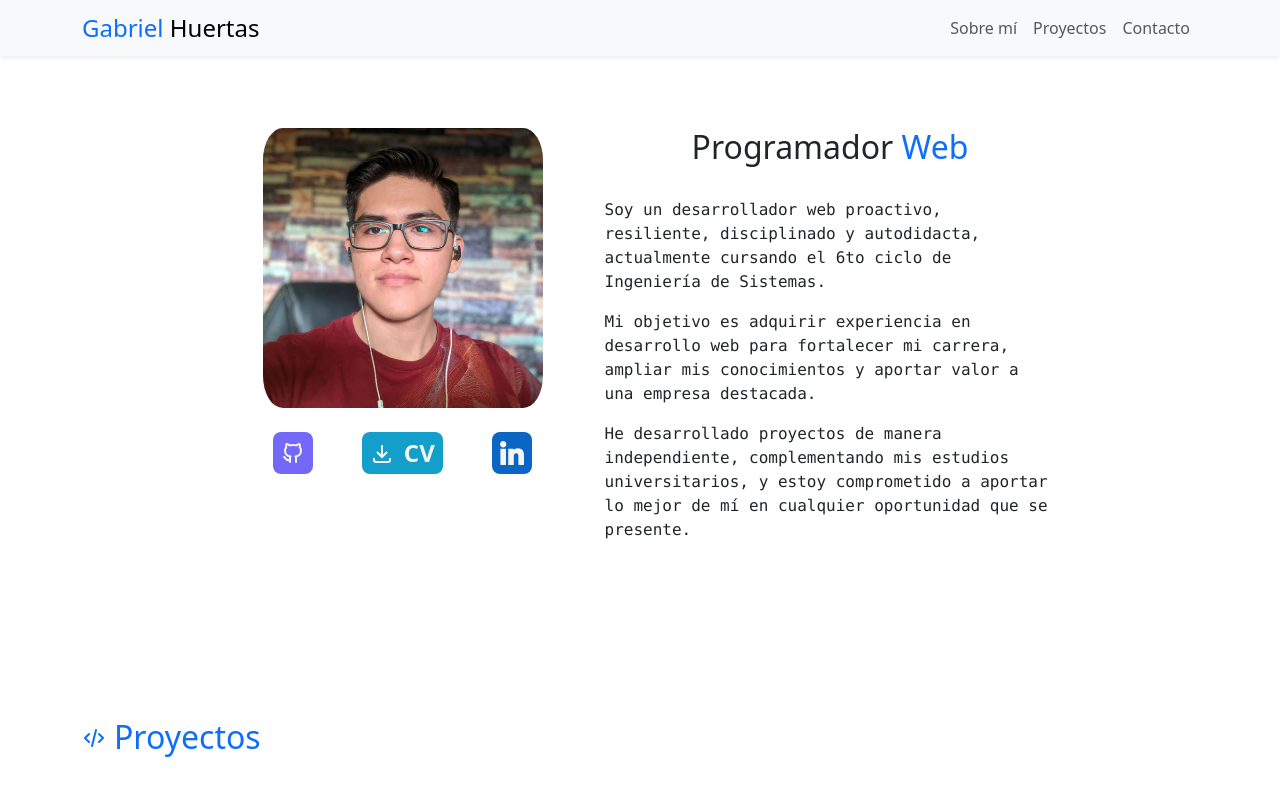
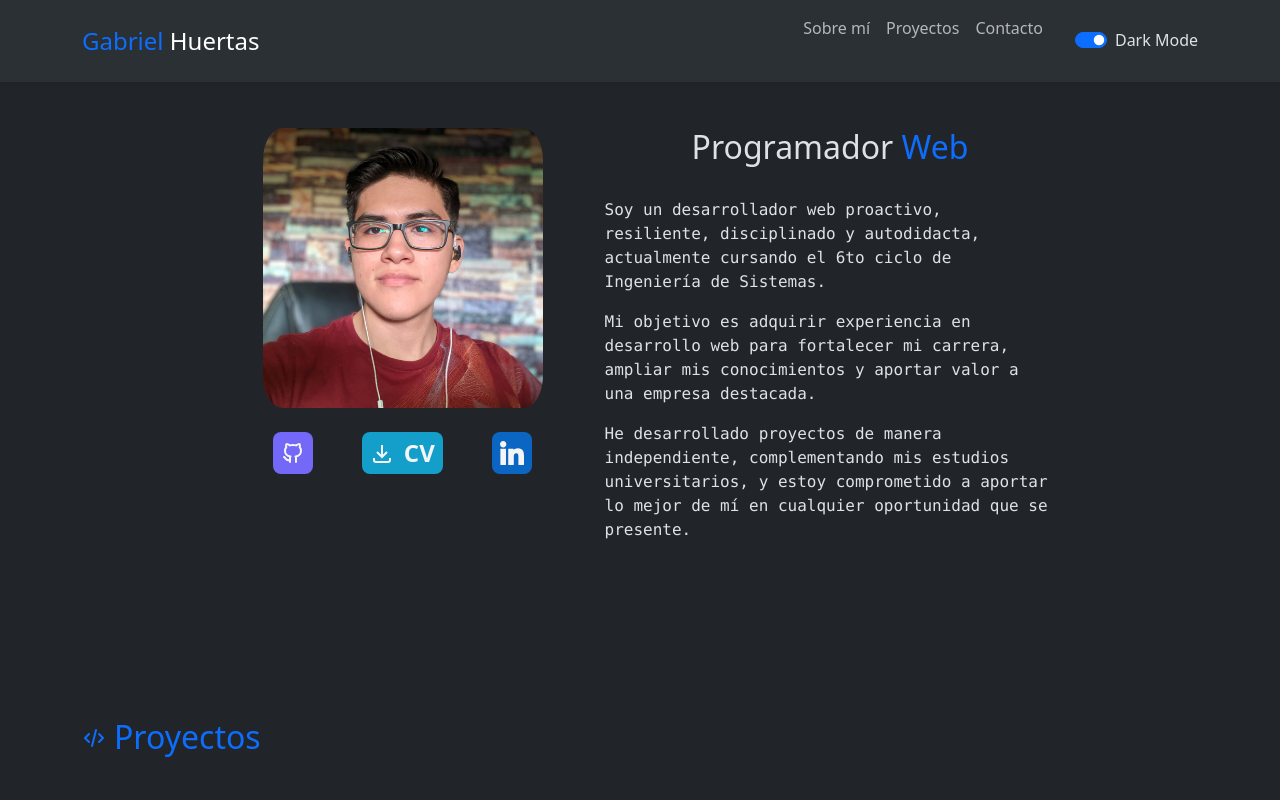
Before and after one commit to GuDex-Dev/u-lab02-ingenieria-web, a plain HTML site: page index.html in a window 1280 px wide. Shown: the top 800 px of the page. Drawn offline with nearby package versions, Linux system fonts and the light colour scheme.

Commit message:
feat: Dark Mode Checkbox

```diff
--- a/index.html
+++ b/index.html
@@ -1,5 +1,5 @@
 <!DOCTYPE html>
-<html lang="es" data-bs-theme="light">
+<html lang="es" data-bs-theme="dark">
   <head>
     <meta charset="UTF-8" />
     <meta name="viewport" content="width=device-width, initial-scale=1" />
@@ -42,7 +42,18 @@
               >Sobre mí</a
             >
             <a class="nav-link" href="#proyectos">Proyectos</a>
-            <a class="nav-link" href="#contacto">Contacto</a>
+            <a class="nav-link me-4" href="#contacto">Contacto</a>
+            <div class="form-check form-switch d-flex align-items-center gap-2">
+              <input
+                class="form-check-input my-4"
+                type="checkbox"
+                id="darkModeSwitch"
+                checked
+              />
+              <label class="form-check-label" for="darkModeSwitch">
+                Dark Mode
+              </label>
+            </div>
           </div>
         </div>
       </div>
@@ -420,7 +431,7 @@
 
         <div class="row container justify-content-center mt-5">
           <!-- Left -->
-          <article class="col-md-5 align-self-center">
+          <article class="col-lg-5 align-self-center">
             <ul class="list-unstyled mb-5">
               <li class="mb-5 fw-semibold fs-5">
                 <svg
@@ -531,7 +542,7 @@
           </article>
 
           <!-- Right -->
-          <article class="col-10 col-md-5 mb-4">
+          <article class="col-10 col-lg-5 mb-4">
             <!-- Logo -->
             <div class="row justify-content-center mb-4">
               <img
@@ -550,5 +561,7 @@
       integrity="sha384-YvpcrYf0tY3lHB60NNkmXc5s9fDVZLESaAA55NDzOxhy9GkcIdslK1eN7N6jIeHz"
       crossorigin="anonymous"
     ></script>
+
+    <script src="index.js"></script>
   </body>
 </html>
--- /dev/null
+++ b/index.js
@@ -0,0 +1,19 @@
+document.addEventListener("DOMContentLoaded", (event) => {
+  const htmlElement = document.documentElement;
+  const switchElement = document.getElementById("darkModeSwitch");
+
+  // Set the default theme to dark if no setting is found in local storage
+  const currentTheme = localStorage.getItem("bsTheme") || "dark";
+  htmlElement.setAttribute("data-bs-theme", currentTheme);
+  switchElement.checked = currentTheme === "dark";
+
+  switchElement.addEventListener("change", function () {
+    if (this.checked) {
+      htmlElement.setAttribute("data-bs-theme", "dark");
+      localStorage.setItem("bsTheme", "dark");
+    } else {
+      htmlElement.setAttribute("data-bs-theme", "light");
+      localStorage.setItem("bsTheme", "light");
+    }
+  });
+});
```
